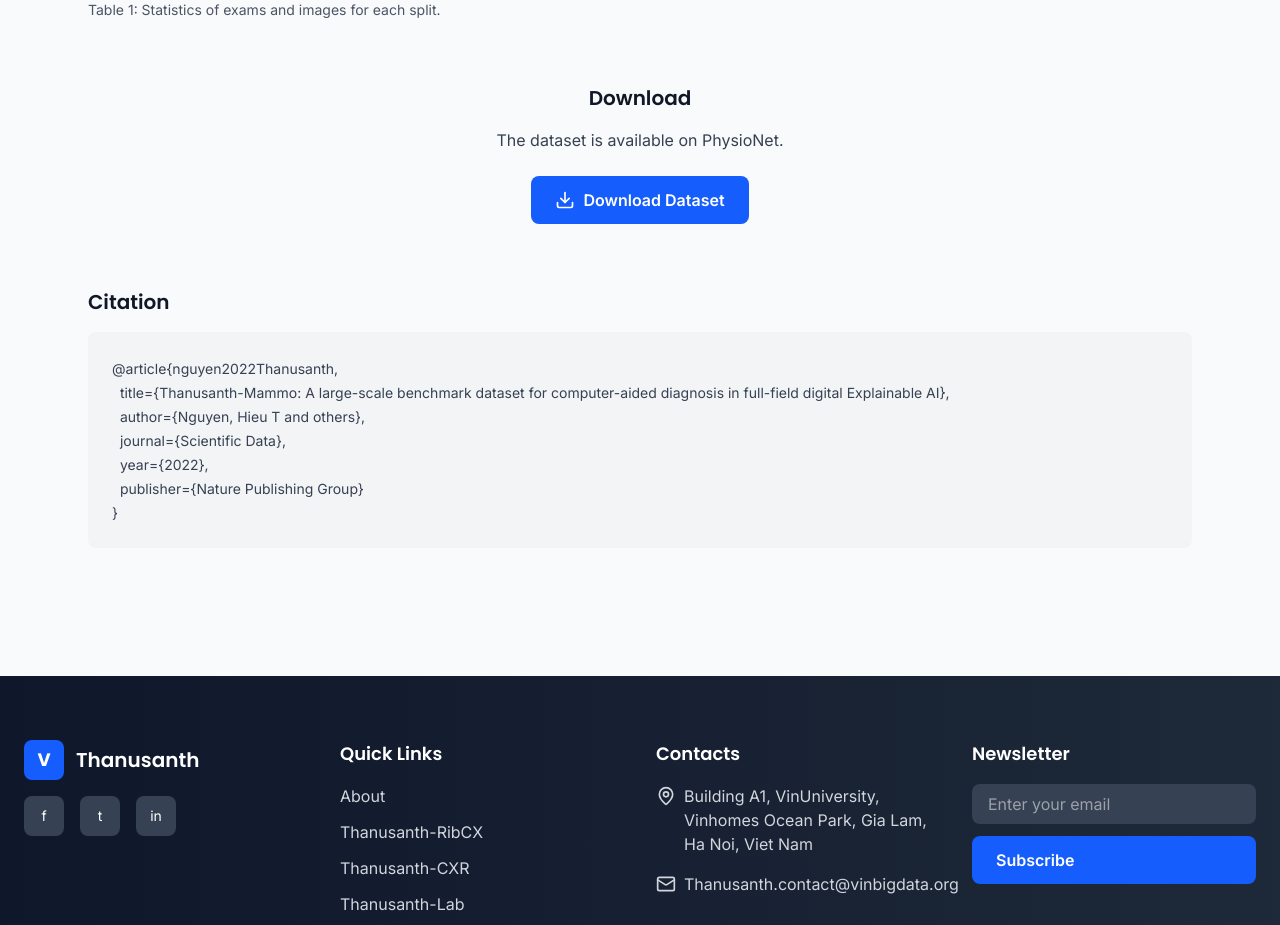
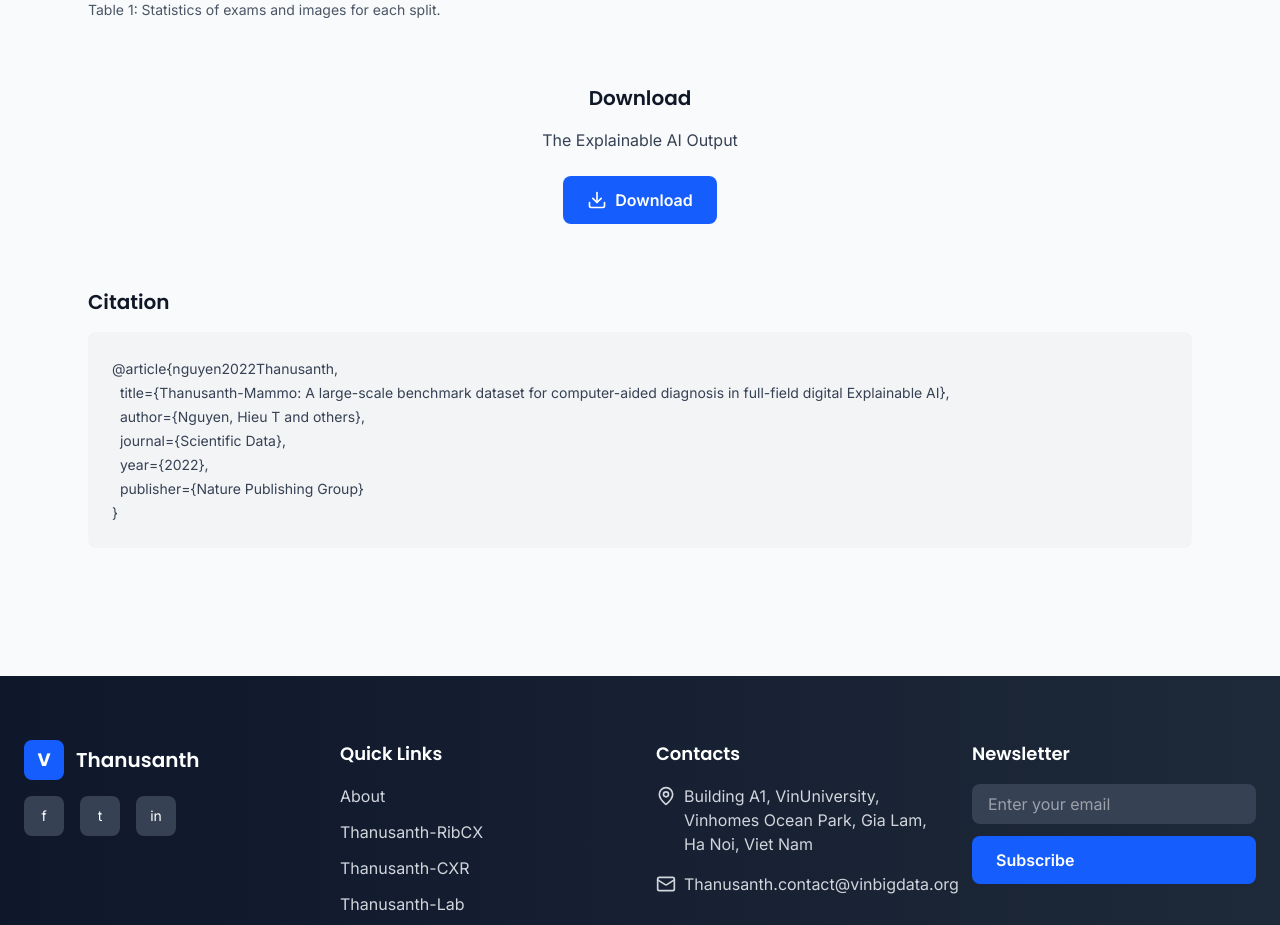
Before and after one commit to 0xthuve/clinicalImagingReviewSys-Neura-clintp, a Next.js app: page / in a window 1280 px wide. Shown: the part 1700-2625 px from the top of the page. Built offline with nearby package versions, Linux system fonts and the light colour scheme.

Commit message:
changes made in the last commit

```diff
--- a/app/page.js
+++ b/app/page.js
@@ -356,11 +356,11 @@ export default function Component() {
             Download
           </h3>
           <p className="text-gray-700 mb-6 text-sm sm:text-base">
-            The dataset is available on PhysioNet.
+            The Explainable AI Output
           </p>
           <Button className="bg-blue-600 hover:bg-blue-700">
             <Download className="w-5 h-5 mr-2" />
-            Download Dataset
+            Download
           </Button>
         </section>
 
```
